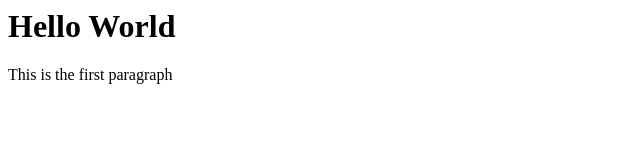
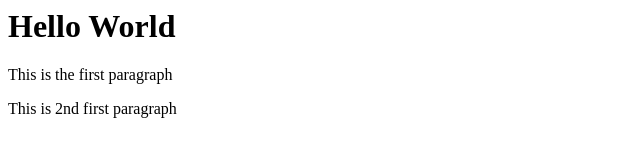
Before and after one commit to peter-a-field/hello-html, a plain HTML site: page index.html in a window 1280 px wide. Shown: the whole page, without its empty margins (0-640 px from the left). Drawn offline with Linux system fonts and the light colour scheme.

Commit message:
Add 2nd paragraph

```diff
--- a/index.html
+++ b/index.html
@@ -5,5 +5,6 @@
 <body>
   <h1>Hello World</h1>
   <p>This is the first paragraph</p>
+  <p>This is 2nd first paragraph</p>
 </body>
 </html>
```
Also changed, not shown: 1 other file.
